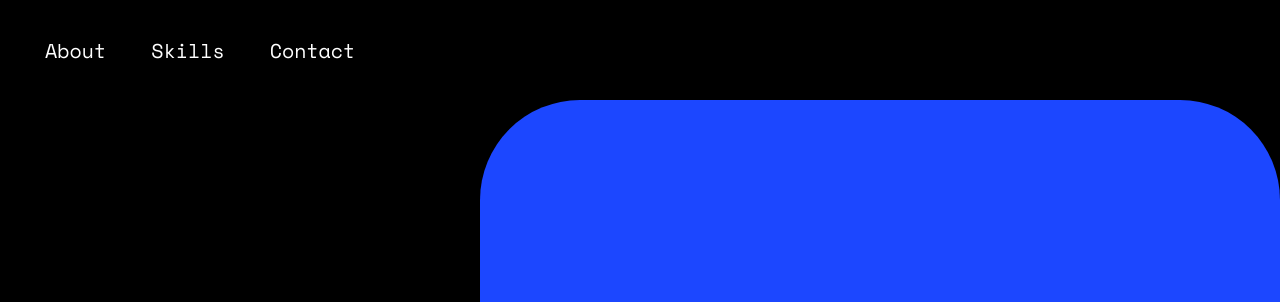
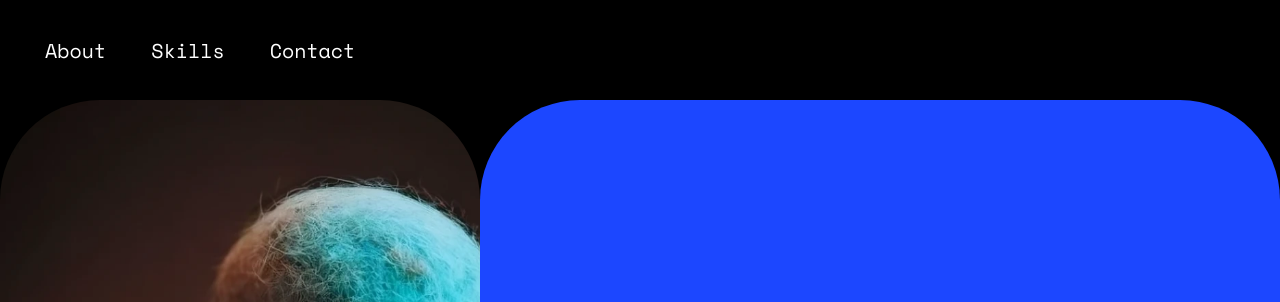
Before and after one commit to naremare/portfolio-2, a plain HTML site: page index.html in a window 1280 px wide. Shown: the top 302 px of the page. Drawn offline with nearby package versions, Linux system fonts and the light colour scheme.

Commit message:
Update style.css

```diff
--- a/css/style.css
+++ b/css/style.css
@@ -90,7 +90,7 @@ nav ul li a {
 
 section.about .empty {
     flex-basis: 37.5vw;
-    background-image: url("./img/image.webp");
+    background-image: url("/img/image.webp");
     background-repeat: no-repeat;
     background-size:cover;
     border-radius: var(--border-radius);
```
